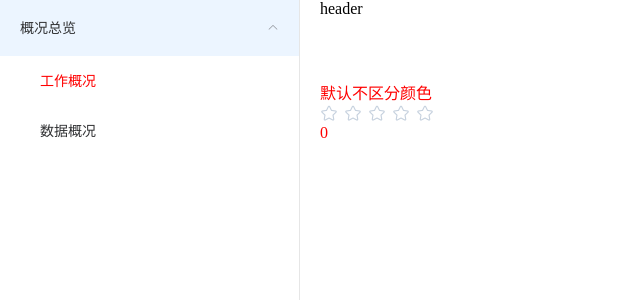
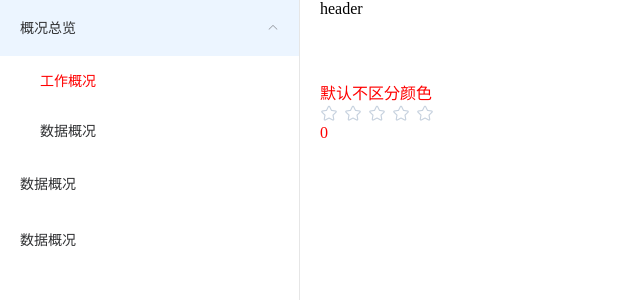
Before and after one commit to thwbm/thw-vite, a Vue app: page /#/general/jobDescription in a window 1280 px wide. Shown: the top 300 px of the page, without its empty margins (0-640 px from the left). Built offline with nearby package versions, Linux system fonts and the light colour scheme.

Commit message:
修复路由

```diff
--- a/src/components/common/index.vue
+++ /dev/null
@@ -1,3 +0,0 @@
-<template>
-  <router-view></router-view>
-</template>
--- a/src/components/layout/module/menuComponent.vue
+++ b/src/components/layout/module/menuComponent.vue
@@ -6,27 +6,33 @@
     unique-opened
     router
   >
-    <menuItem :routes="routes[0].children" />
+    <menuItem :routes="routes" />
   </el-menu>
 </template>
 
 <script lang="ts">
-import { defineComponent } from "vue";
-import { useRoute, useRouter } from "vue-router";
-import menuItem from "./menuItem.vue";
+import { defineComponent } from 'vue'
+import { useRoute, useRouter } from 'vue-router'
+import menuItem from './menuItem.vue'
 
 export default defineComponent({
-  name: "menuComponent",
+  name: 'menuComponent',
   components: { menuItem },
   setup() {
     // 路由集合
-    const { routes } = useRouter().options;
+    const { routes } = useRouter().options
     // 当前路由
-    const routeName = useRoute().name;
+    const routeName = useRoute().name
     // 菜单展开收起，默认展开
-    const isCollapse = false;
+    const isCollapse = false
 
-    return { routes, routeName, isCollapse };
+    console.log(
+      'routes, routeName, isCollapse :>> ',
+      routes,
+      routeName,
+      isCollapse
+    )
+    return { routes, routeName, isCollapse }
   },
-});
+})
 </script>
--- a/src/components/layout/module/menuItem.vue
+++ b/src/components/layout/module/menuItem.vue
@@ -1,5 +1,5 @@
 <template>
-  <template v-for="item in routes">
+  <template v-for="item in routes" :key="item.path">
     <el-submenu v-if="item.children" :index="item.name">
       <template #title>
         <i :class="item.meta.icon"></i>
@@ -17,15 +17,16 @@
 </template>
 
 <script lang="ts">
-import { defineComponent } from "vue";
+import { defineComponent } from 'vue'
 
 export default defineComponent({
-  name: "menuItem",
+  name: 'menuItem',
   props: {
     routes: { type: Array },
   },
-  setup(): {} {
-    return {};
+  setup(props): {} {
+    console.log('routes :>> ', props.routes)
+    return {}
   },
-});
+})
 </script>
--- a/src/router/index.ts
+++ b/src/router/index.ts
@@ -1,60 +1,58 @@
-import { createRouter, createWebHashHistory, RouteRecordRaw } from "vue-router";
+import { createRouter, createWebHashHistory, RouteRecordRaw } from 'vue-router'
 
 export const routes: Array<RouteRecordRaw> = [
   {
-    path: "/",
-    name: "layout",
-    redirect: { name: "general" },
-    component: () => import("@/components/layout/index.vue"),
-    children: [
-      {
-        path: "general",
-        name: "general",
-        redirect: { name: "jobDescription" },
-        component: () => import("@/components/common/index.vue"),
+    path: '/general',
+    name: 'general',
+    alias: '/',
+    redirect: { name: 'jobDescription' },
+    component: () => import('@/components/layout/index.vue'),
     meta: {
-          title: "概况总览",
+      title: '概况总览',
     },
     children: [
       {
-            path: "jobDescription",
-            name: "jobDescription",
+        path: 'jobDescription',
+        name: 'jobDescription',
         component: () =>
-              import("@/components/general/jobDescription/index.vue"),
+          import('@/components/general/jobDescription/index.vue'),
         meta: {
-              title: "工作概况",
+          title: '工作概况',
         },
       },
       {
-            path: "profileData",
-            name: "profileData",
-            component: () =>
-              import("@/components/general/profileData/index.vue"),
+        path: 'profileData',
+        name: 'profileData',
+        component: () => import('@/components/general/profileData/index.vue'),
         meta: {
-              title: "数据概况",
+          title: '数据概况',
         },
       },
     ],
   },
-    ],
+  {
+    path: '/home',
+    name: 'Home',
+    component: () => import('@/components/test/HelloWorld.vue'),
+    meta: {
+      title: '数据概况',
+    },
   },
   {
-    path: "/home",
-    name: "Home",
-    component: () => import("@/components/test/HelloWorld.vue"),
+    path: '/HelloWorld',
+    name: 'HelloWorld',
+    component: () => import('@/components/test/home.vue'),
+    meta: {
+      title: '数据概况',
     },
-  {
-    path: "/HelloWorld",
-    name: "HelloWorld",
-    component: () => import("@/components/test/home.vue"),
   },
-];
+]
 
 const router = createRouter({
   history: createWebHashHistory(),
   routes,
   // strict: true,
   scrollBehavior: () => ({ left: 0, top: 0 }),
-});
+})
 
-export default router;
+export default router
```
Lines whose indentation alone changed are shown as unchanged.
